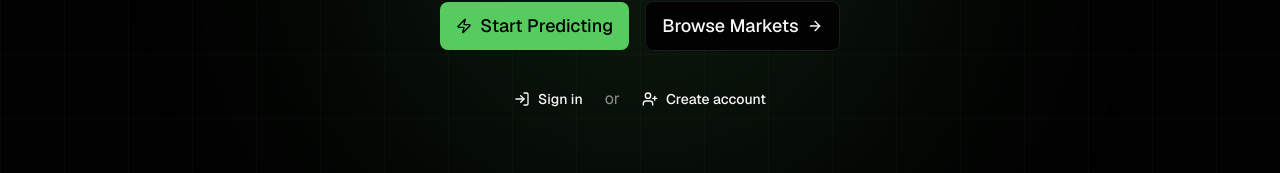
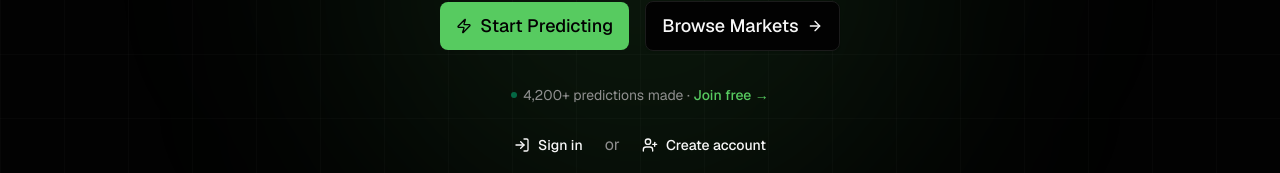
Before and after one commit to PredictionTradeHQ/pt-app, a Next.js app: page / in a window 1280 px wide. Shown: the part 522-695 px from the top of the page. Built offline with nearby package versions, Linux system fonts and the light colour scheme; no server answers.

Commit message:
feat: add social proof CTA to hero ('4200+ predictions made · Join free')

```diff
--- a/components/hero.tsx
+++ b/components/hero.tsx
@@ -58,6 +58,14 @@ export function Hero() {
           </Button>
         </div>
 
+        {/* Social proof */}
+        <p className="text-sm text-muted-foreground mb-6">
+          <span className="inline-flex items-center gap-1.5">
+            <span className="w-1.5 h-1.5 rounded-full bg-emerald-500 animate-pulse" />
+            <span>4,200+ predictions made · <Link href="/auth/sign-up" className="text-primary hover:underline font-medium">Join free →</Link></span>
+          </span>
+        </p>
+
         {/* Auth Buttons */}
         <div className="flex items-center justify-center gap-3 mb-16">
           <Button asChild variant="ghost" size="sm" className="gap-2">
```
